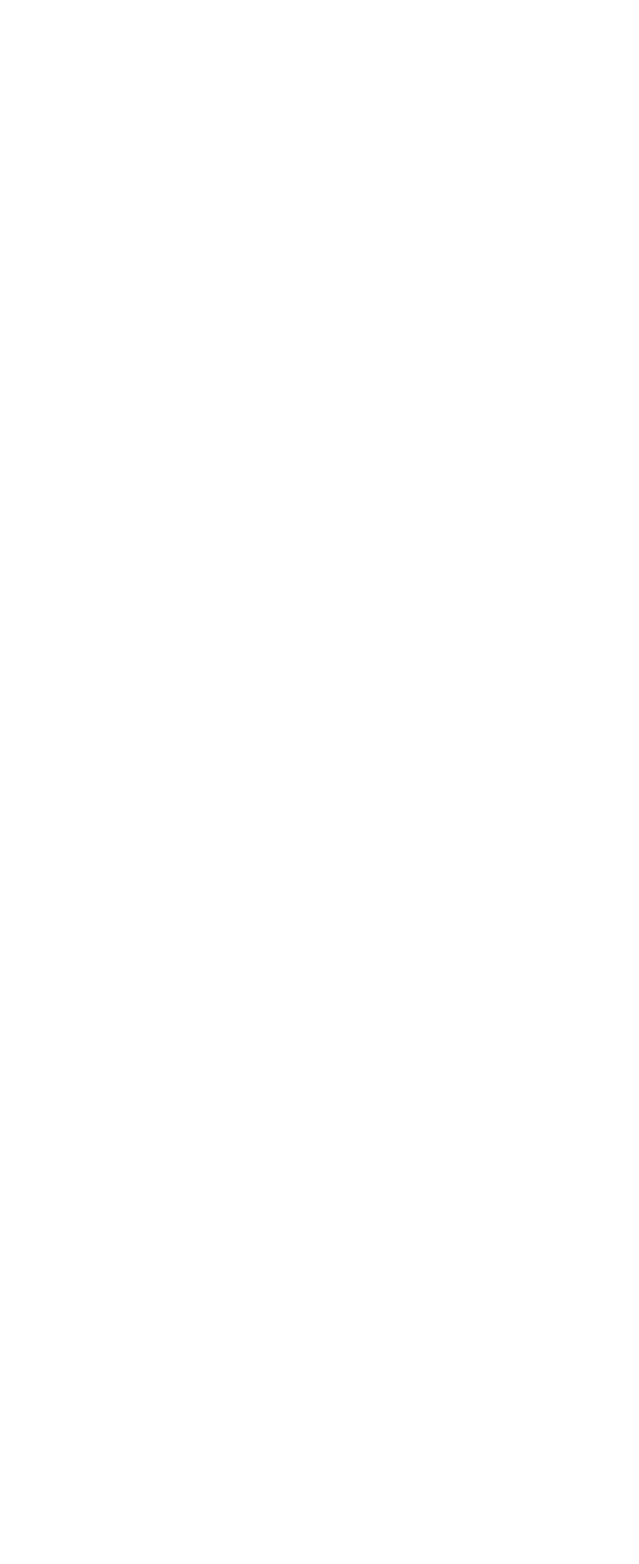
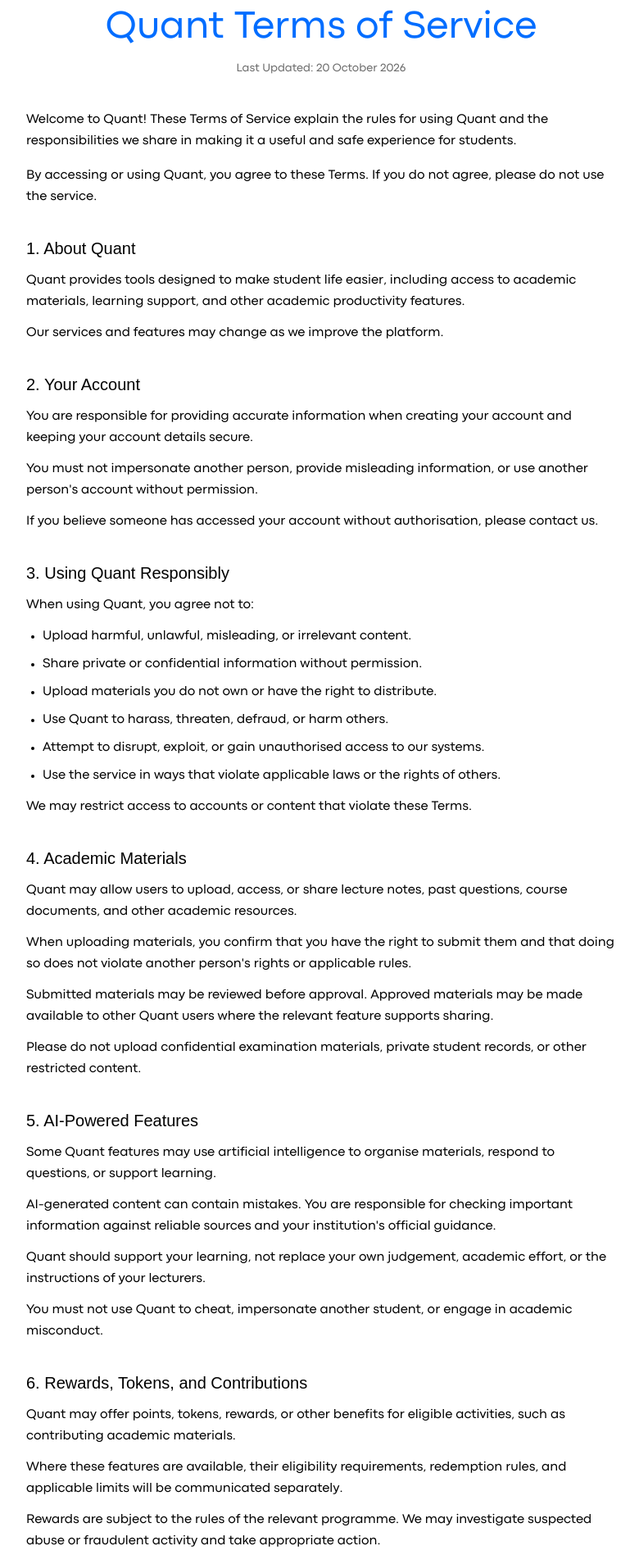
Before and after one commit to UseQuantApp/website, a React (Vite) app: page /terms in a window 1280 px wide. Before the commit this address had no page. Shown: the part 120-2028 px from the top of the page at 82% size, without its empty margins (248-1028 px from the left). Before the commit the page ends 800 px from the top, so only its background shows below. Built offline with nearby package versions, Linux system fonts and the light colour scheme; a web font is replaced by a local one.

Commit message:
feat: terms of service page

```diff
--- a/src/App.jsx
+++ b/src/App.jsx
@@ -1,12 +1,14 @@
 import { Routes, Route } from "react-router-dom";
 import Home from "./pages/Home";
 import Privacy from "./pages/Privacy";
+import Terms from "./pages/Terms";
 
 export default function App() {
   return (
     <Routes>
       <Route path="/" element={<Home />} />
       <Route path="/privacy" element={<Privacy />} />
+      <Route path="/terms" element={<Terms />} />
     </Routes>
   );
 }
--- a/src/components/home/Footer.jsx
+++ b/src/components/home/Footer.jsx
@@ -84,8 +84,7 @@
                 <h3 className="text-base font-medium">Support</h3>
                 <ul className="mt-3 flex flex-col gap-2 text-sm sm:text-base">
                   <li>
-                    {/* TODO: there is no Terms of Service page yet. */}
-                    <a href="#" className={linkClass}>
+                    <a href="/terms" className={linkClass}>
                       Terms of Service
                     </a>
                   </li>
--- a/src/components/home/LegalPage.jsx
+++ b/src/components/home/LegalPage.jsx
@@ -4,11 +4,11 @@
 
 // Shared layout for the Privacy Policy and Terms of Service pages.
 // sections: [{ heading, lead?: string[], items?: (string | { label, text })[], after?: string[], contactEmail?: string }]
-export default function LegalPage({ title, lastUpdated, intro = [], sections }) {
+export default function LegalPage({ title, pageTitle, lastUpdated, intro = [], sections }) {
   useEffect(() => {
     window.scrollTo(0, 0);
-    document.title = `${title} | Quant`;
-  }, [title]);
+    document.title = pageTitle ?? `${title} | Quant`;
+  }, [title, pageTitle]);
 
   return (
     <div className="quant-dot-grid font-sans overflow-x-hidden">
--- a/src/pages/Privacy.jsx
+++ b/src/pages/Privacy.jsx
@@ -1,7 +1,7 @@
 import LegalPage from "../components/home/LegalPage";
 
-// TODO: confirm the exact "last updated" date with Quant.
-const LAST_UPDATED = "October 2026";
+// Same date as the Terms of Service.
+const LAST_UPDATED = "20 October 2026";
 
 const intro = [
   "Welcome to Quant, your academic companion. We're building a simpler way for students to access learning materials, get academic support, and navigate university life.",
--- /dev/null
+++ b/src/pages/Terms.jsx
@@ -0,0 +1,132 @@
+import LegalPage from "../components/home/LegalPage";
+
+const LAST_UPDATED = "20 October 2026";
+
+const intro = [
+  "Welcome to Quant! These Terms of Service explain the rules for using Quant and the responsibilities we share in making it a useful and safe experience for students.",
+  "By accessing or using Quant, you agree to these Terms. If you do not agree, please do not use the service.",
+];
+
+const sections = [
+  {
+    heading: "1. About Quant",
+    lead: [
+      "Quant provides tools designed to make student life easier, including access to academic materials, learning support, and other academic productivity features.",
+      "Our services and features may change as we improve the platform.",
+    ],
+  },
+  {
+    heading: "2. Your Account",
+    lead: [
+      "You are responsible for providing accurate information when creating your account and keeping your account details secure.",
+      "You must not impersonate another person, provide misleading information, or use another person's account without permission.",
+      "If you believe someone has accessed your account without authorisation, please contact us.",
+    ],
+  },
+  {
+    heading: "3. Using Quant Responsibly",
+    lead: ["When using Quant, you agree not to:"],
+    items: [
+      "Upload harmful, unlawful, misleading, or irrelevant content.",
+      "Share private or confidential information without permission.",
+      "Upload materials you do not own or have the right to distribute.",
+      "Use Quant to harass, threaten, defraud, or harm others.",
+      "Attempt to disrupt, exploit, or gain unauthorised access to our systems.",
+      "Use the service in ways that violate applicable laws or the rights of others.",
+    ],
+    after: ["We may restrict access to accounts or content that violate these Terms."],
+  },
+  {
+    heading: "4. Academic Materials",
+    lead: [
+      "Quant may allow users to upload, access, or share lecture notes, past questions, course documents, and other academic resources.",
+      "When uploading materials, you confirm that you have the right to submit them and that doing so does not violate another person's rights or applicable rules.",
+      "Submitted materials may be reviewed before approval. Approved materials may be made available to other Quant users where the relevant feature supports sharing.",
+      "Please do not upload confidential examination materials, private student records, or other restricted content.",
+    ],
+  },
+  {
+    heading: "5. AI-Powered Features",
+    lead: [
+      "Some Quant features may use artificial intelligence to organise materials, respond to questions, or support learning.",
+      "AI-generated content can contain mistakes. You are responsible for checking important information against reliable sources and your institution's official guidance.",
+      "Quant should support your learning, not replace your own judgement, academic effort, or the instructions of your lecturers.",
+      "You must not use Quant to cheat, impersonate another student, or engage in academic misconduct.",
+    ],
+  },
+  {
+    heading: "6. Rewards, Tokens, and Contributions",
+    lead: [
+      "Quant may offer points, tokens, rewards, or other benefits for eligible activities, such as contributing academic materials.",
+      "Where these features are available, their eligibility requirements, redemption rules, and applicable limits will be communicated separately.",
+      "Rewards are subject to the rules of the relevant programme. We may investigate suspected abuse or fraudulent activity and take appropriate action.",
+      "Any paid features, token purchases, or refund arrangements will be governed by the specific terms presented when those features become available.",
+    ],
+  },
+  {
+    heading: "7. Intellectual Property",
+    lead: [
+      "Quant and its associated branding, software, design, and original content are protected by applicable intellectual property laws.",
+      "You retain ownership of materials you own and upload. By submitting materials, you grant Quant permission to process, review, store, and—where you have submitted them for sharing and they are approved—make them available to other users as needed to operate that feature.",
+      "This permission does not transfer ownership of your materials to Quant.",
+      "You must respect the intellectual property rights of Quant, other users, educational institutions, and third parties.",
+    ],
+  },
+  {
+    heading: "8. Third-Party Services",
+    lead: [
+      "Quant may rely on third-party platforms and providers to deliver certain features. These services may have their own terms, privacy policies, and availability limitations.",
+      "We are not responsible for third-party services to the extent permitted by applicable law.",
+    ],
+  },
+  {
+    heading: "9. Service Availability and Changes",
+    lead: [
+      "We are continuously developing Quant, so some features may change, become temporarily unavailable, or be discontinued.",
+      "We will make reasonable efforts to maintain the service, but we cannot guarantee uninterrupted availability or that every feature will always work without errors.",
+    ],
+  },
+  {
+    heading: "10. Account Suspension or Termination",
+    lead: [
+      "We may suspend or restrict access to Quant if we reasonably believe an account has violated these Terms, created a security risk, or been used unlawfully.",
+      "You may stop using Quant at any time. If you want to close your account or request deletion of personal information, contact us using our official support channel. Some information may need to be retained where required by law or for legitimate operational purposes.",
+    ],
+  },
+  {
+    heading: "11. Privacy",
+    lead: [
+      "Your use of Quant is also governed by our Privacy Policy, which explains how we collect, use, and protect personal information.",
+    ],
+  },
+  {
+    heading: "12. Changes to These Terms",
+    lead: [
+      "We may update these Terms as Quant evolves. When changes are made, we will update the date at the top and provide notice where appropriate.",
+      "Continuing to use Quant after updated Terms take effect means you accept the changes, to the extent permitted by law.",
+    ],
+  },
+  {
+    heading: "13. Governing Law",
+    lead: [
+      "These Terms are intended to be governed by the laws of the Federal Republic of Nigeria, subject to applicable legal requirements.",
+    ],
+  },
+  {
+    heading: "Contact Us",
+    lead: ["For questions about these Terms, contact:"],
+    contactEmail: "hello@getquant.app",
+  },
+];
+
+export default function Terms() {
+  return (
+    <LegalPage
+      title="Quant Terms of Service"
+      pageTitle="Terms of Service | Quant"
+      lastUpdated={LAST_UPDATED}
+      intro={intro}
+      sections={sections}
+    />
+  );
+}
```
